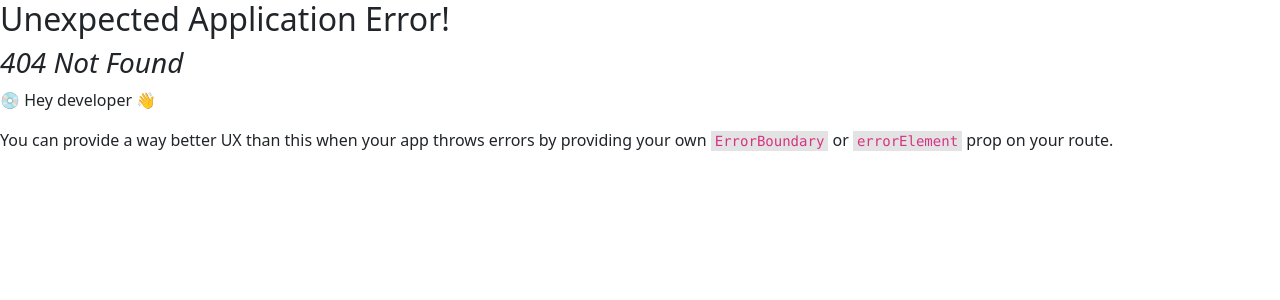
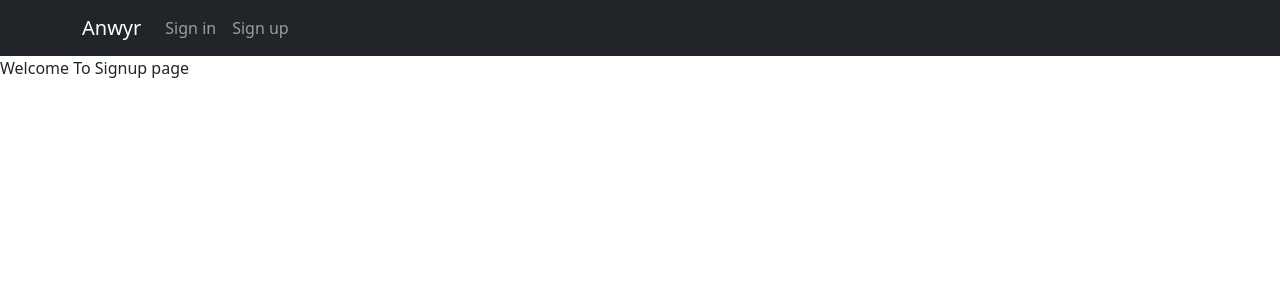
Before and after one commit to avatar92/Anywr-test, a React (Create React App) app in the folder front/: page /sign-up in a window 1280 px wide. Before the commit this address had no page. Shown: the top 300 px of the page. Built offline with nearby package versions, Linux system fonts and the light colour scheme.

Commit message:
feat(signup page, login page): add signup and profile page

```diff
--- /dev/null
+++ b/front/src/pages/profile/index.js
@@ -0,0 +1,10 @@
+
+
+const Profile = () => {
+    return <div>
+        Welcome To Profile page
+    </div>
+}
+
+
+export default Profile;
--- /dev/null
+++ b/front/src/pages/signup/index.js
@@ -0,0 +1,10 @@
+
+
+const SignUp = () => {
+    return <div>
+        Welcome To Signup page
+    </div>
+}
+
+
+export default SignUp;
```
Also changed, not shown: front/src/App.js (+19 -2 lines).
